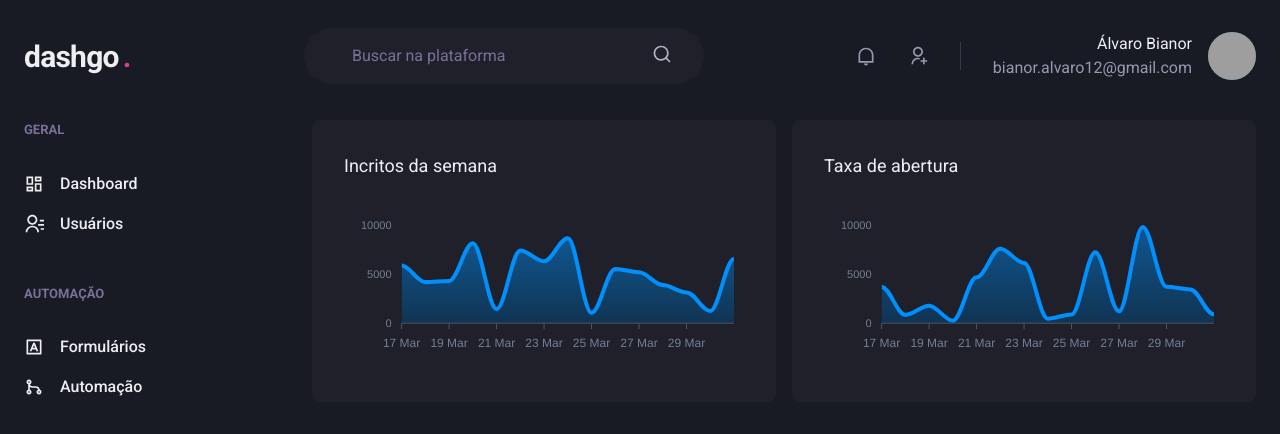
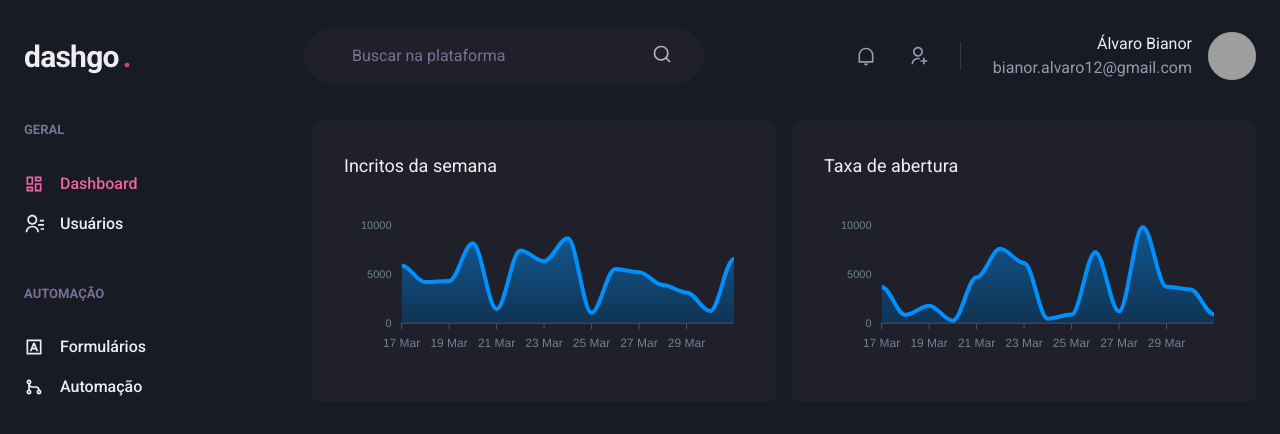
Before and after one commit to alvarobianor/dashGo, a Next.js app: page /dashboard in a window 1280 px wide. Shown: the top 434 px of the page. Built offline with nearby package versions, Linux system fonts and the light colour scheme; grey boxes are pictures that could not be loaded.

Commit message:
created ActiveLink

```diff
--- /dev/null
+++ b/src/components/ActiveLink.tsx
@@ -0,0 +1,36 @@
+import Link, { LinkProps } from "next/link";
+import { useRouter } from "next/router";
+import { cloneElement, ReactElement } from "react";
+
+type Props = LinkProps & {
+  children: ReactElement;
+  shouldMatchExactHref?: boolean;
+};
+
+export function ActiveLink({
+  children,
+  shouldMatchExactHref = false,
+  ...rest
+}: Props) {
+  const { asPath } = useRouter();
+
+  let isActive = false;
+  if (shouldMatchExactHref && (asPath === rest.href || asPath === rest.as)) {
+    isActive = true;
+  }
+
+  if (
+    !shouldMatchExactHref &&
+    (asPath.startsWith(String(rest.href)) || asPath.startsWith(String(rest.as)))
+  ) {
+    isActive = true;
+  }
+
+  return (
+    <Link {...rest}>
+      {cloneElement(children, {
+        color: isActive ? "pink.400" : "gray.50",
+      })}
+    </Link>
+  );
+}
--- a/src/components/Sidebar/NavLink.tsx
+++ b/src/components/Sidebar/NavLink.tsx
@@ -8,6 +8,7 @@
 import { ElementType } from "react";
 
 import Link from "next/link";
+import { ActiveLink } from "../ActiveLink";
 
 type Props = LinkProps & {
   name: string;
@@ -17,13 +18,13 @@
 
 export function NavLink({ name, icon, href, ...rest }: Props) {
   return (
-    <Link href={href} passHref>
+    <ActiveLink href={href} passHref>
       <ChakraLink display="flex" alignItems="center" {...rest}>
         <Icon as={icon} fontSize="20" />
         <Text ml="4" fontWeight="medium">
           {name}
         </Text>
       </ChakraLink>
-    </Link>
+    </ActiveLink>
   );
 }
```
